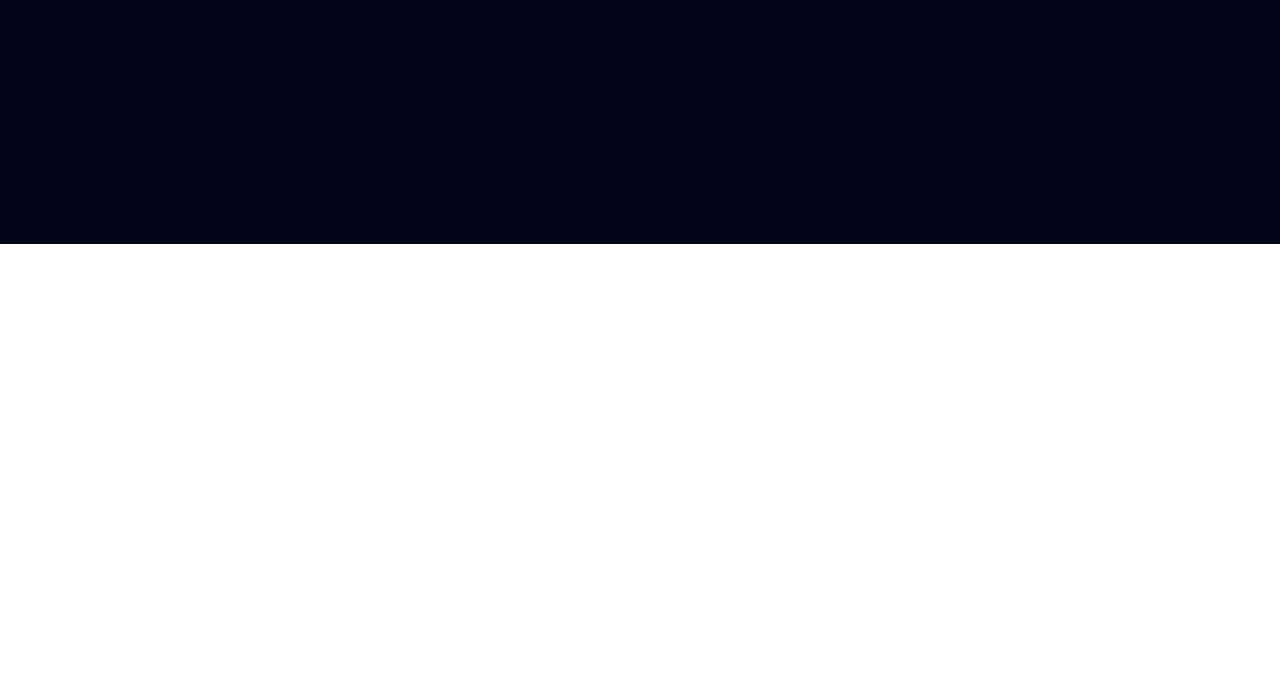
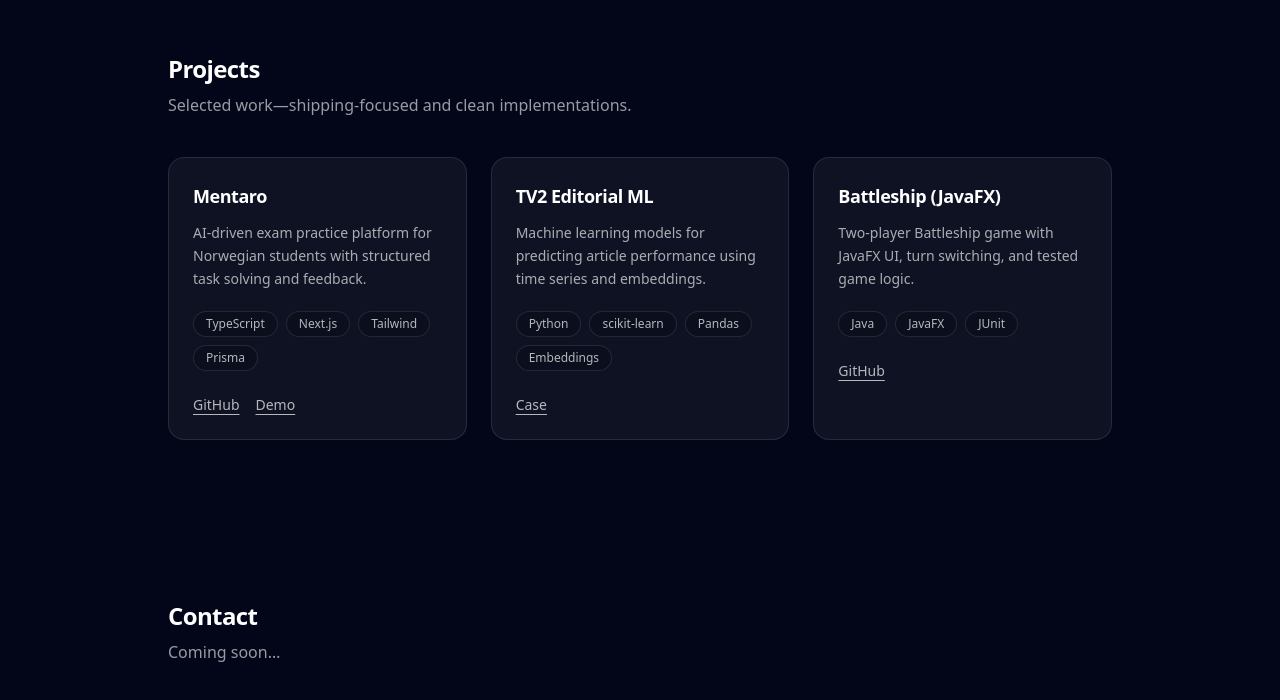
Before and after one commit to adrianjlundd/adrianjlundd.github.io, a React (Vite) app in the folder adrianjlundd.github.io/: page / in a window 1280 px wide. Shown: the part 556-1256 px from the top of the page. Before the commit the page ends 800 px from the top, so only its background shows below. Built offline with nearby package versions, Linux system fonts and the light colour scheme.

Commit message:
issue 4, forgot branch

```diff
--- a/adrianjlundd.github.io/src/App.tsx
+++ b/adrianjlundd.github.io/src/App.tsx
@@ -1,5 +1,6 @@
 import Layout from "./components/Layout";
 import Hero from "./components/Hero";
+import ProjectsSection from "./components/ProjectsSection";
 
   export default function App() {
     return (
@@ -12,6 +13,15 @@
         linkedinUrl="https://www.linkedin.com/in/adrianjlund/"
         />
 
+        <ProjectsSection />
+
+      <section id="contact" className="mx-auto max-w-5xl px-4 py-20">
+        <h2 className="text-2xl font-semibold tracking-tight text-white">
+          Contact
+        </h2>
+        <p className="mt-2 text-white/60">Coming soon…</p>
+      </section>
+
       </Layout>
     )
   }
--- /dev/null
+++ b/adrianjlundd.github.io/src/components/ProjectCard.tsx
@@ -0,0 +1,47 @@
+import React from "react";
+import type { Project } from "../data/projects";
+
+type ProjectCardProps = {
+  project: Project;
+};
+
+export default function ProjectCard({ project }: ProjectCardProps) {
+  return (
+    <article className="rounded-2xl border border-white/10 bg-white/5 p-6">
+      <h3 className="text-lg font-semibold tracking-tight text-white">
+        {project.title}
+      </h3>
+
+      <p className="mt-3 text-sm leading-relaxed text-white/65">
+        {project.description}
+      </p>
+
+      {/* Tech stack */}
+      <ul className="mt-5 flex flex-wrap gap-2">
+        {project.tech.map((t) => (
+          <li
+            key={t}
+            className="rounded-full border border-white/10 bg-black/20 px-3 py-1 text-xs text-white/70"
+          >
+            {t}
+          </li>
+        ))}
+      </ul>
+
+      {/* Links */}
+      <div className="mt-6 flex flex-wrap items-center gap-4">
+        {project.links.map((link) => (
+          <a
+            key={link.href}
+            href={link.href}
+            target="_blank"
+            rel="noreferrer"
+            className="text-sm font-medium text-white/70 underline underline-offset-4 hover:text-white"
+          >
+            {link.label}
+          </a>
+        ))}
+      </div>
+    </article>
+  );
+}
--- /dev/null
+++ b/adrianjlundd.github.io/src/components/ProjectsSection.tsx
@@ -0,0 +1,22 @@
+import React from "react";
+import ProjectCard from "./ProjectCard";
+import { projects } from "../data/projects";
+
+export default function ProjectsSection() {
+  return (
+    <section id="projects" className="mx-auto max-w-5xl px-4 py-20">
+      <h2 className="text-2xl font-semibold tracking-tight text-white">
+        Projects
+      </h2>
+      <p className="mt-2 text-white/60">
+        Selected work—shipping-focused and clean implementations.
+      </p>
+
+      <div className="mt-10 grid gap-6 sm:grid-cols-2 lg:grid-cols-3">
+        {projects.map((p) => (
+          <ProjectCard key={p.title} project={p} />
+        ))}
+      </div>
+    </section>
+  );
+}
--- /dev/null
+++ b/adrianjlundd.github.io/src/data/projects.ts
@@ -0,0 +1,38 @@
+export type ProjectLink = {
+  label: string;
+  href: string;
+};
+
+export type Project = {
+  title: string;
+  description: string;
+  tech: string[];
+  links: ProjectLink[];
+};
+
+export const projects: Project[] = [
+  {
+    title: "Mentaro",
+    description:
+      "AI-driven exam practice platform for Norwegian students with structured task solving and feedback.",
+    tech: ["TypeScript", "Next.js", "Tailwind", "Prisma"],
+    links: [
+      { label: "GitHub", href: "https://github.com/USERNAME/mentaro" },
+      { label: "Demo", href: "https://example.com" },
+    ],
+  },
+  {
+    title: "TV2 Editorial ML",
+    description:
+      "Machine learning models for predicting article performance using time series and embeddings.",
+    tech: ["Python", "scikit-learn", "Pandas", "Embeddings"],
+    links: [{ label: "Case", href: "https://example.com" }],
+  },
+  {
+    title: "Battleship (JavaFX)",
+    description:
+      "Two-player Battleship game with JavaFX UI, turn switching, and tested game logic.",
+    tech: ["Java", "JavaFX", "JUnit"],
+    links: [{ label: "GitHub", href: "https://github.com/USERNAME/battleship" }],
+  },
+];
```
